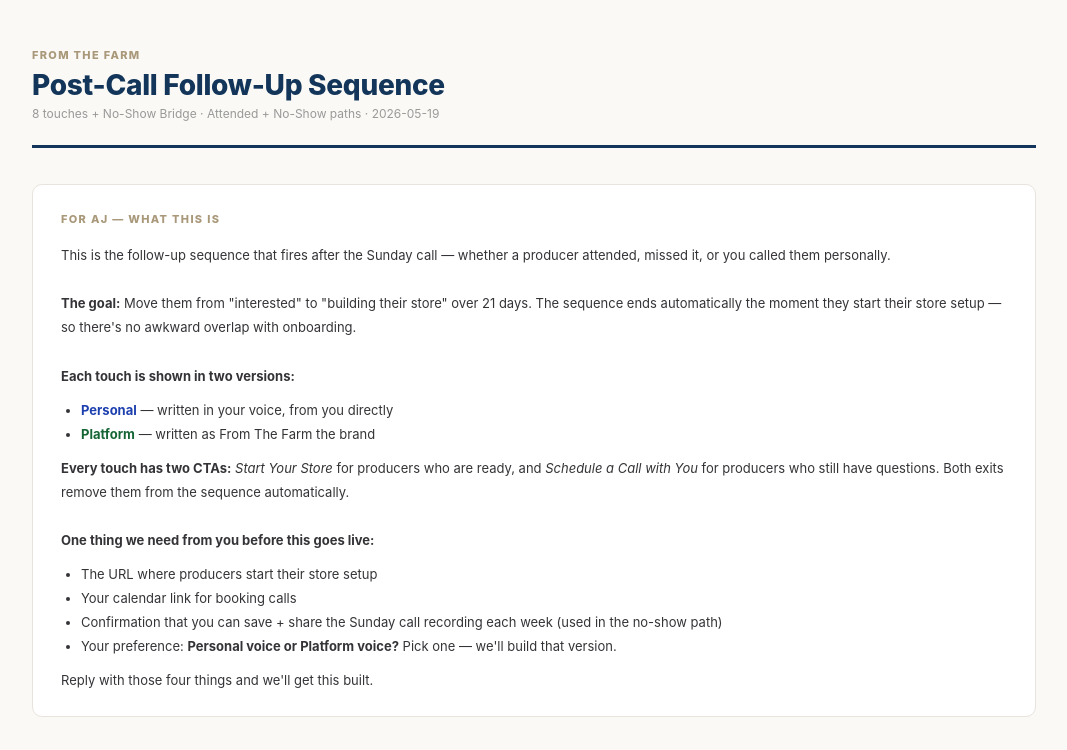
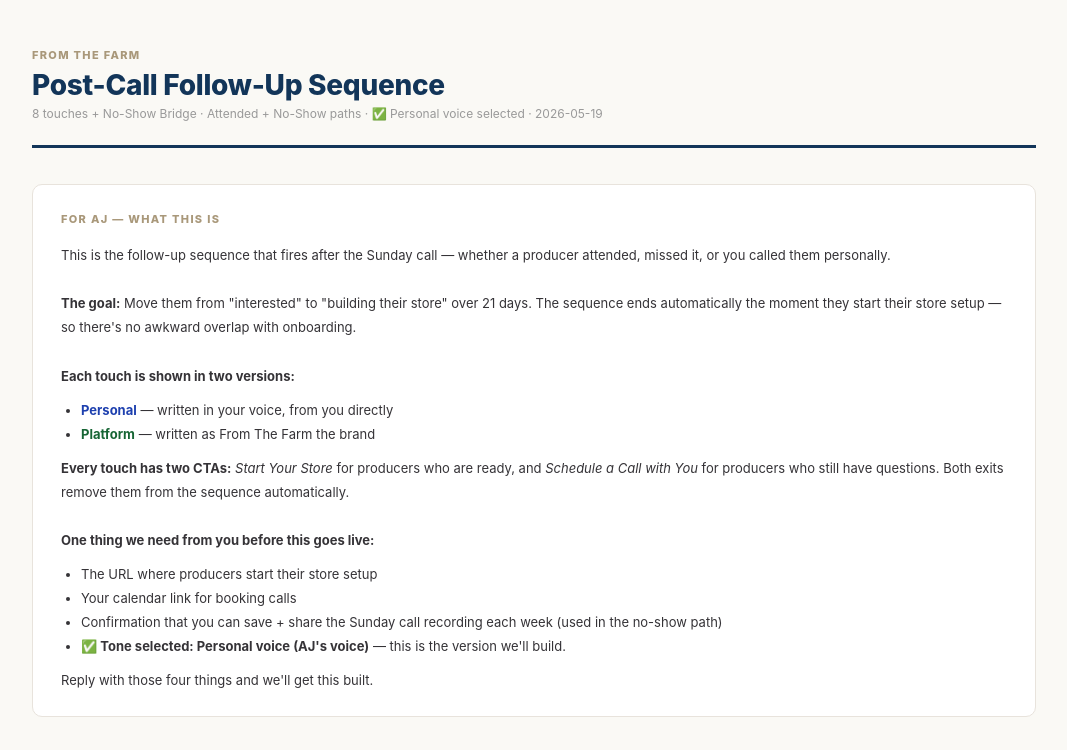
Before and after one commit to herberttimpson/ftf-system-map, a plain HTML site: page FTF_PostCall_Full_Sequence.html in a window 1280 px wide. Shown: the top 750 px of the page, without its empty margins (106-1173 px from the left). Drawn offline with Linux system fonts and the light colour scheme.

Commit message:
Mark personal voice as selected tone

```diff
--- a/FTF_PostCall_Full_Sequence.html
+++ b/FTF_PostCall_Full_Sequence.html
@@ -158,7 +158,7 @@
 <div class="header">
   <div class="brand">From The Farm</div>
   <div class="doc-title">Post-Call Follow-Up Sequence</div>
-  <div class="doc-meta">8 touches + No-Show Bridge · Attended + No-Show paths · 2026-05-19</div>
+  <div class="doc-meta">8 touches + No-Show Bridge · Attended + No-Show paths · ✅ Personal voice selected · 2026-05-19</div>
 </div>
 
 <!-- AJ INTRO -->
@@ -177,7 +177,7 @@
     <li>The URL where producers start their store setup</li>
     <li>Your calendar link for booking calls</li>
     <li>Confirmation that you can save + share the Sunday call recording each week (used in the no-show path)</li>
-    <li>Your preference: <strong>Personal voice or Platform voice?</strong> Pick one — we'll build that version.</li>
+    <li><strong>✅ Tone selected: Personal voice (AJ's voice)</strong> — this is the version we'll build.</li>
   </ul>
   Reply with those four things and we'll get this built.
 </div>
```
